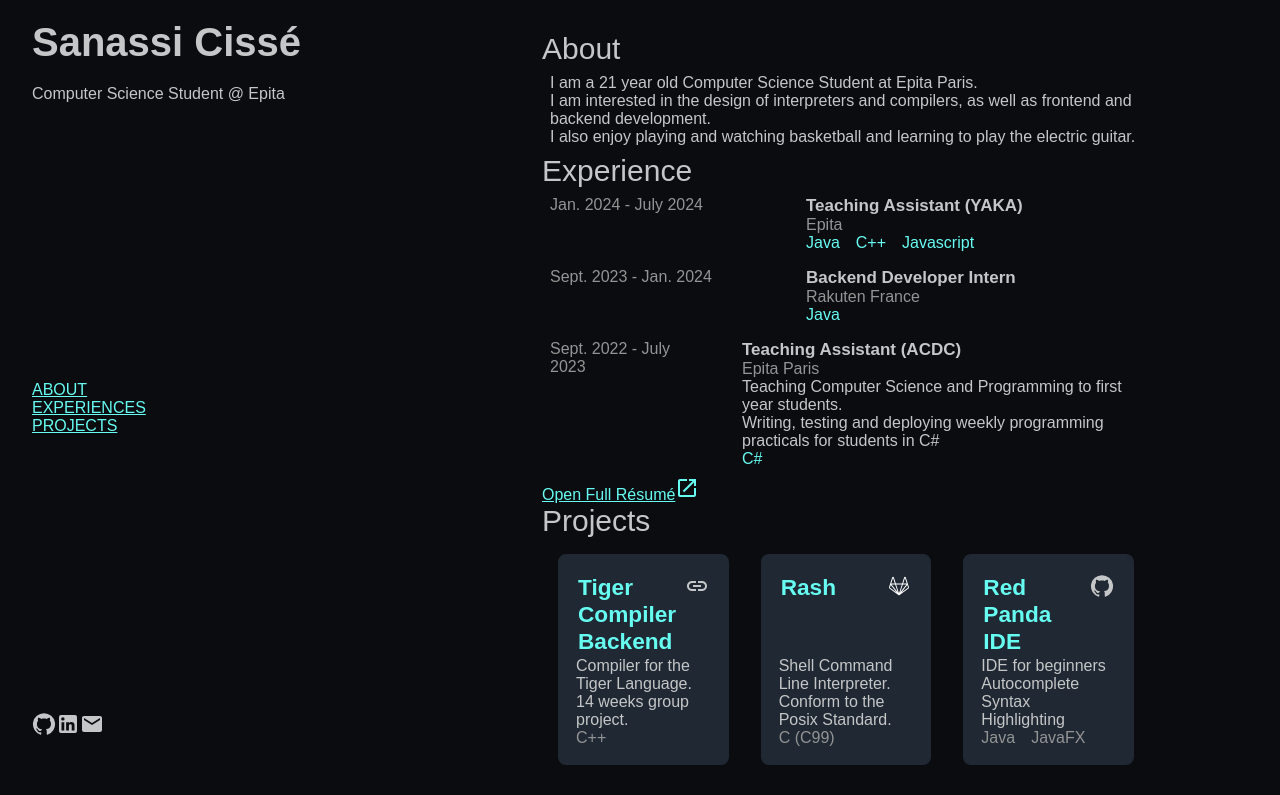
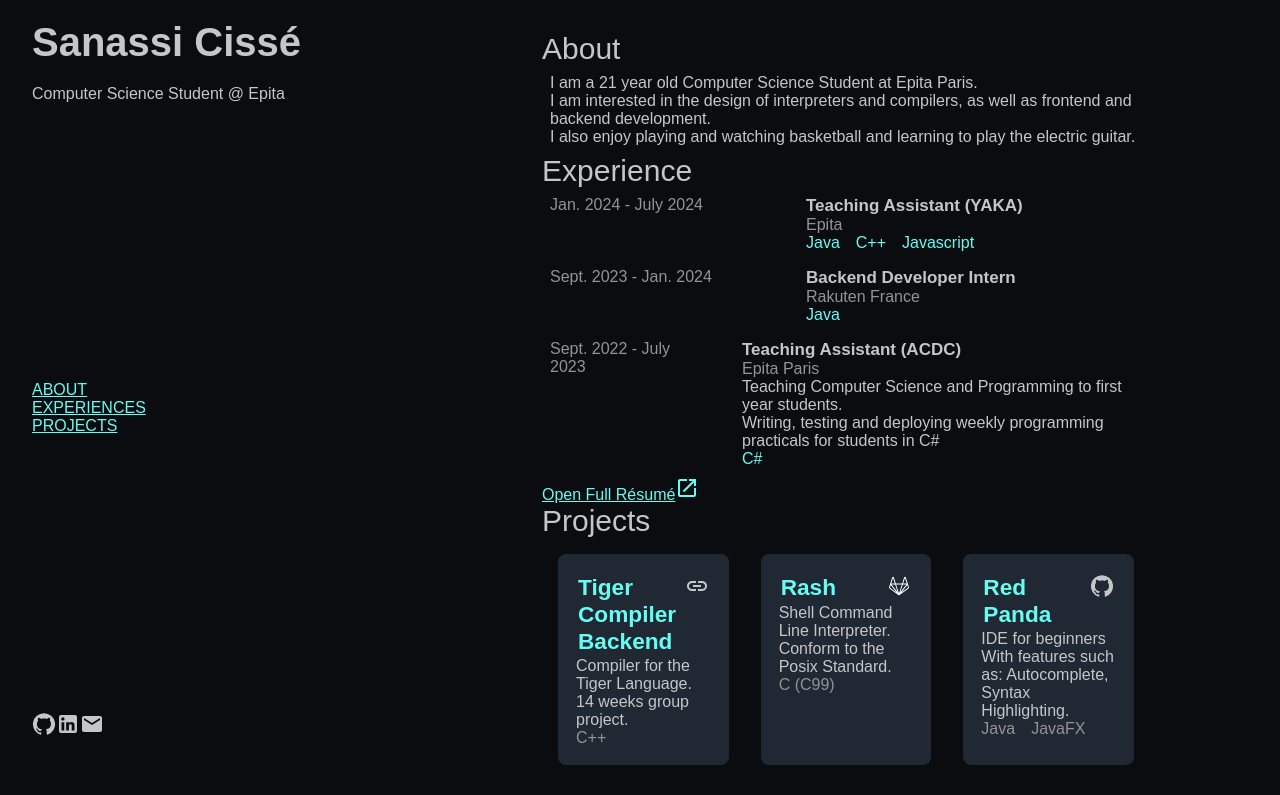
Before and after one commit to sanassi/random-stuff, a React (Create React App) app: page / in a window 1280 px wide. Shown: the top 795 px of the page. Built offline with nearby package versions, Linux system fonts and the light colour scheme.

Commit message:
feat: more variables + changed display to block inside project display
Signed-off-by: Sanassi Cissé <sanassi-mory.cisse@epita.fr>

```diff
--- a/src/App.css
+++ b/src/App.css
@@ -6,7 +6,7 @@
 .side-bar {
   color: var(--text-color);
   height: 90%;
-  width: 500px;
+  width: var(--sidebar-width);
   position: fixed;
   z-index: 1;
   top: 0;
@@ -20,7 +20,7 @@
 }
 
 .main {
-  margin-left: 500px; /* Same as the width of the sidebar */
+  margin-left: var(--sidebar-width); /* Same as the width of the sidebar */
   padding: 0 10px;
   width: 50%;
 }
--- a/src/Global.css
+++ b/src/Global.css
@@ -4,4 +4,6 @@
     --emph-text-color: #66FCF1;
     --project-bg: #1F2833;
     --secondary-text: #949494;
+
+    --sidebar-width: 500px;
 }
--- a/src/ProjectInfo.css
+++ b/src/ProjectInfo.css
@@ -7,10 +7,13 @@
 
     color: var(--text-color);
 
+    /*
     display: flex;
     flex: auto;
     flex-direction: column;
     justify-content: space-between;
+     */
+    display: block;
 }
 
 .project-name {
--- a/src/Projects.js
+++ b/src/Projects.js
@@ -19,10 +19,10 @@ export default function Projects() {
                      link={{
                        "site":"gitlab",
                        "url":"https://gitlab.com/sanassi/rash"}} />
-        <ProjectInfo name="Red Panda IDE"
+        <ProjectInfo name="Red Panda"
                      lang={["Java", "JavaFX"]}
                      description={['IDE for beginners',
-                       'Autocomplete', 'Syntax Highlighting']}
+                       'With features such as: Autocomplete, Syntax Highlighting.']}
                      link={{
                        "site":"github",
                        "url":"https://github.com/sanassi/red-panda"}} />
--- a/src/SpotifyEmbed.css
+++ b/src/SpotifyEmbed.css
@@ -8,5 +8,5 @@
 }
 
 iframe {
-    width: 100%;
+    min-width: fit-content;
 }
```
